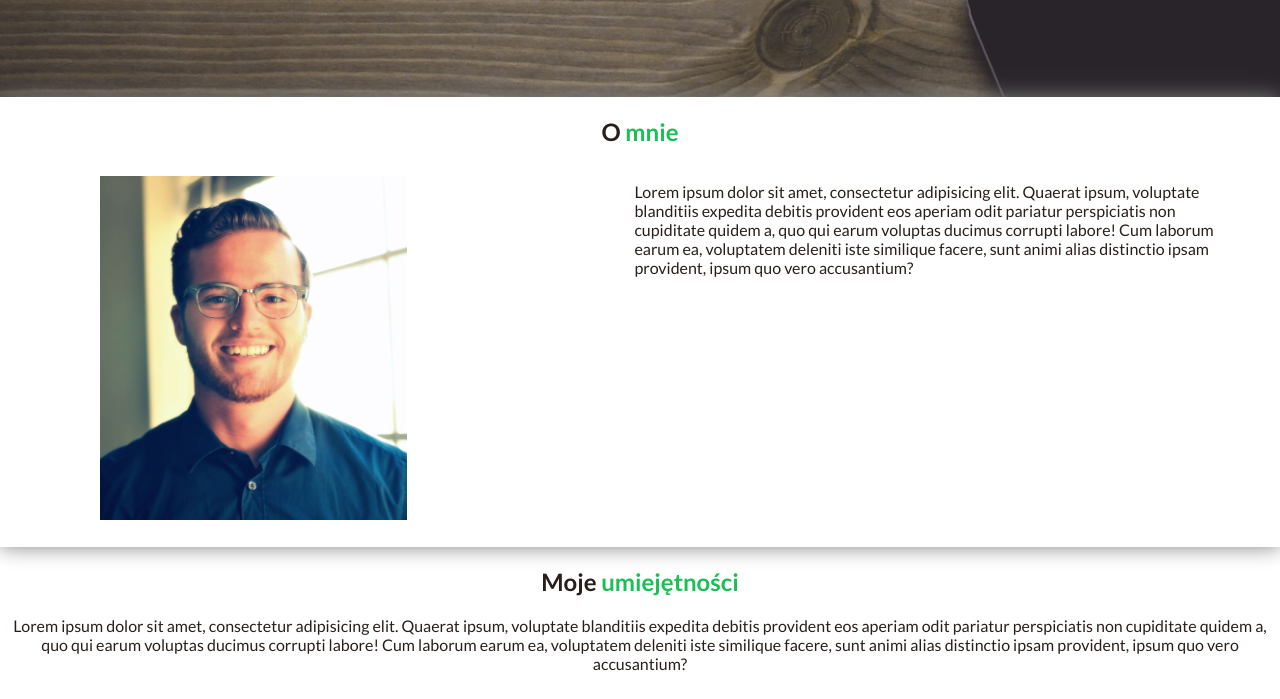
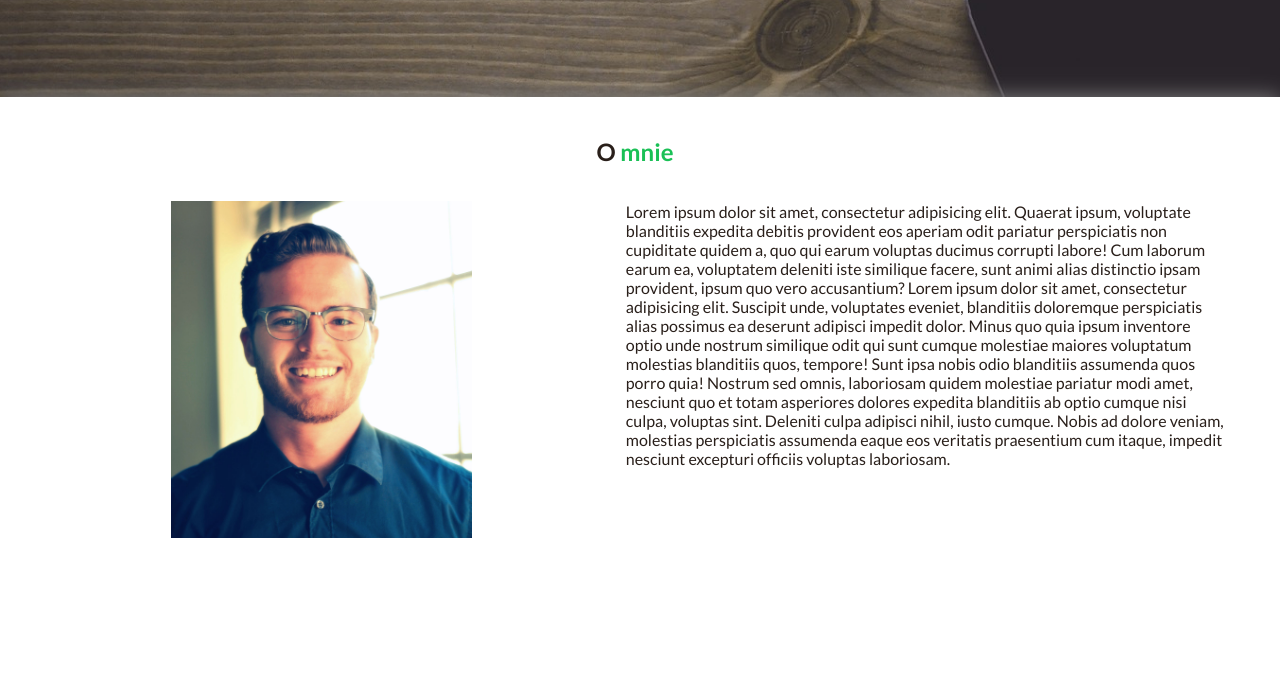
Before and after one commit to PiotrPe0212/912portfolio, a plain HTML site: page index.html in a window 1280 px wide. Shown: the part 1103-1802 px from the top of the page. Drawn offline with Linux system fonts and the light colour scheme.

Commit message:
edycja wysokości

```diff
--- a/css/style.css
+++ b/css/style.css
@@ -4,6 +4,11 @@ body {
     margin: 0;
     font-family: "Lato";
     color: #291f1a;
+}
+section{
+    width: 100%;
+    padding: 20px 30px 30px 20px;
+    box-sizing: border-box;
 }
 
 #menu {
@@ -77,34 +82,43 @@ header {
 
 #about {
     position: relative;
-    height: 450px;
+    height: 700px;
     margin: 0;
     box-shadow: 0 0px 20px 0px grey;
 }
 
 #abouth2 {
+    display: inline-block;
     width: 100%;
     text-align: center;
-    display: inline-block;
 }
 
 .abouttext {
     display: inline-block;
-    width: 48%;
+    text-align: left;
+    width: 49%;
+    margin: 0;
+    vertical-align: top;
 
 }
 
 #jn {
-    width: 48%;
-    height: 300px;
-    float: left;
-    margin: 10px;
+    display: inline-block;
+    width: 49%;
+    text-align: center;
+    margin: 0;
+/*    float: left;*/
+
 }
 
 #jn img {
     width: 50%;
+/*
     margin: 0 40px 0 40px;
     padding-left: 50px;
+*/
+    border: 15px solid #fff;
+    border-radius: 2px;
 }
 
 #skill {
@@ -203,6 +217,7 @@ header {
 
 .form {
     position: relative;
+    top: 0;
     margin-top: 20px;
     display: inline-block;
     width: 48%;
@@ -240,3 +255,8 @@ form textarea {
     left: 450px;
 
 }
+.social {
+    display: inline-block;
+    width: 50px;
+    height: 50px;
+}
--- a/index.html
+++ b/index.html
@@ -35,9 +35,13 @@
     </header>
 
     <section id="about">
-        <div id="abouth2">    <h2 >O <span style="color:#1ac056">mnie</span></h2></div>
+        <div id="abouth2">
+            <h2>O <span style="color:#1ac056">mnie</span></h2>
+        </div>
         <figure class="abouttext" id="jn"><img src="img/jan-nowak.jpg" alt="jan"></figure>
-            <article class="abouttext lorem"><p>Lorem ipsum dolor sit amet, consectetur adipisicing elit. Quaerat ipsum, voluptate blanditiis expedita debitis provident eos aperiam odit pariatur perspiciatis non cupiditate quidem a, quo qui earum voluptas ducimus corrupti labore! Cum laborum earum ea, voluptatem deleniti iste similique facere, sunt animi alias distinctio ipsam provident, ipsum quo vero accusantium?</p></article>
+        <article class="abouttext lorem">
+            <p>Lorem ipsum dolor sit amet, consectetur adipisicing elit. Quaerat ipsum, voluptate blanditiis expedita debitis provident eos aperiam odit pariatur perspiciatis non cupiditate quidem a, quo qui earum voluptas ducimus corrupti labore! Cum laborum earum ea, voluptatem deleniti iste similique facere, sunt animi alias distinctio ipsam provident, ipsum quo vero accusantium? Lorem ipsum dolor sit amet, consectetur adipisicing elit. Suscipit unde, voluptates eveniet, blanditiis doloremque perspiciatis alias possimus ea deserunt adipisci impedit dolor. Minus quo quia ipsum inventore optio unde nostrum similique odit qui sunt cumque molestiae maiores voluptatum molestias blanditiis quos, tempore! Sunt ipsa nobis odio blanditiis assumenda quos porro quia! Nostrum sed omnis, laboriosam quidem molestiae pariatur modi amet, nesciunt quo et totam asperiores dolores expedita blanditiis ab optio cumque nisi culpa, voluptas sint. Deleniti culpa adipisci nihil, iusto cumque. Nobis ad dolore veniam, molestias perspiciatis assumenda eaque eos veritatis praesentium cum itaque, impedit nesciunt excepturi officiis voluptas laboriosam.</p>
+        </article>
     </section>
     <section id="skill">
         <h2 id="skillh2">Moje <span style="color:#1ac056">umiejętności</span></h2>
@@ -63,7 +67,8 @@
                 <p>Lorem ipsum dolor sit amet, consectetur adipisicing elit. Quaerat ipsum, voluptate blanditiis expedita debitis provident eos aperiam odit pariatur perspiciatis non cupiditate quidem a, quo qui earum voluptas ducimus corrupti labore! Cum laborum earum ea, voluptatem deleniti iste similique facere, sunt animi alias distinctio ipsam provident, ipsum quo vero accusantium?</p>
             </div>
         </figure>
-        <figure class="port" id="port2"><div class="portfoliotext">
+        <figure class="port" id="port2">
+            <div class="portfoliotext">
                 <p>Lorem ipsum dolor sit amet, consectetur adipisicing elit. Quaerat ipsum, voluptate blanditiis expedita debitis provident eos aperiam odit pariatur perspiciatis non cupiditate quidem a, quo qui earum voluptas ducimus corrupti labore! Cum laborum earum ea, voluptatem deleniti iste similique facere, sunt animi alias distinctio ipsam provident, ipsum quo vero accusantium?</p>
             </div>
         </figure>
@@ -76,27 +81,24 @@
     <section id="form">
         <h2 id="formh2">Janusz <span style="color:#1ac056">Nowak</span></h2>
         <div class="form">
-            ul. Mostowa6/13<br>
-            31-061 Kraków <br>
-            <br>
-            tel. 606 332 234<br>
-            e-mail: <a href="mailto:email@echoecho.com?subject=SweetWords">piotrax@wp.pl</a><br>
+            ul. Mostowa6/13<br> 31-061 Kraków <br>
+            <br> tel. 606 332 234<br> e-mail: <a href="mailto:email@echoecho.com?subject=SweetWords">piotrax@wp.pl</a><br>
 
-            <figure class="logo"><img src="icons/face.svg" alt="">
-            <figcaption>HTML5</figcaption>
+            <figure class="social"><img src="icons/face.svg" alt="">
+
             </figure>
-        <figure class="logo"><img src="icons/twit.svg" alt="">
-            <figcaption>jQuery</figcaption>
+            <figure class="social"><img src="icons/twit.svg" alt="">
+
             </figure>
-        <figure class="logo"><img src="icons/skype.svg" alt="">
-            <figcaption>JavaScript</figcaption>
+            <figure class="social"><img src="icons/skype.svg" alt="">
+
             </figure>
         </div>
         <div class="form">
             <form action="">
                 <input type="text" placeholder="Imię i Nazwisko">
                 <input type="email" placeholder="Adres email">
-                <textarea  placeholder="Treść Wiadomości"></textarea><br>
+                <textarea placeholder="Treść Wiadomości"></textarea><br>
                 <input type="submit" value="Wyślij">
             </form>
         </div>
```
Lines whose indentation alone changed are shown as unchanged.
